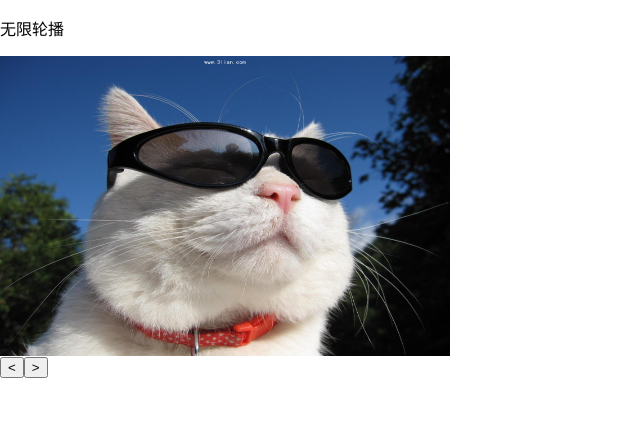
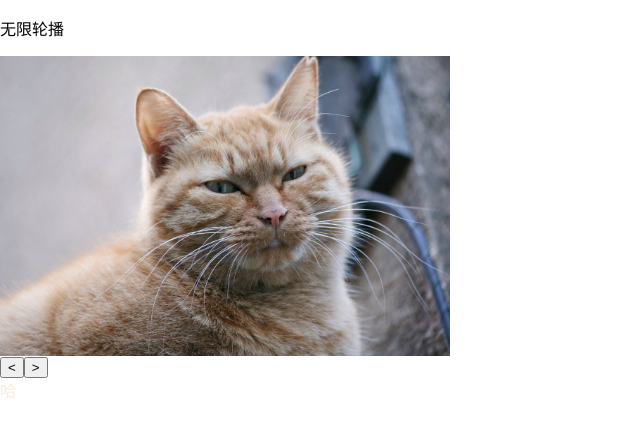
Before and after one commit to chunbin1/react-ui, a React (Create React App) app: page / in a window 1280 px wide. Shown: the top 436 px of the page, without its empty margins (0-640 px from the left). Built offline with nearby package versions, Linux system fonts and the light colour scheme.

Commit message:
有限轮播

```diff
--- a/src/App.js
+++ b/src/App.js
@@ -20,12 +20,10 @@ class App extends Component {
             alt={`图${idx}`}
           />
         ))} */}
-        <Carousel width={400} height={400}>
+        <Carousel width={450} height={300}>
           {img.map((val, idx) => (
             <img
               style={{ display: "inline-block" }}
-              width="450"
-              height="300"
               src={val}
               key={val}
               alt={`图${idx}`}
--- a/src/components/Carousel/Carousel.js
+++ b/src/components/Carousel/Carousel.js
@@ -1,16 +1,89 @@
-import React, { Component } from 'react'
-import './Carousel.scss'
+import React, { Component } from "react";
+import "./Carousel.scss";
 
 export default class Carousel extends Component {
+  constructor(props) {
+    super(props);
+    this.state = {
+      currentIndex: 0
+    };
+    const {width,height} = this.props
+    this.contentStyle = {
+      width: width,
+      height: height,
+      whiteSpace: 'nowrap',
+      overflow: 'hidden',
+      // position: 'relative'
+    };
+
+    this.renderChildren = this.renderChildren.bind(this);
+    this.setIndex = this.setIndex.bind(this);
+    this.rightHandler = this.rightHandler.bind(this);
+    this.leftHandler = this.leftHandler.bind(this);
+  }
+  rightHandler(e) {
+    console.log(e);
+    const { currentIndex } = this.state;
+    console.log(currentIndex);
+    this.setIndex(currentIndex + 1);
+  }
+  leftHandler() {
+    const { currentIndex } = this.state;
+    this.setIndex(currentIndex - 1);
+  }
+  setIndex(index) {
+    const len = this.props.children.length;
+    const nextIndex = (index + len) % len;
+    console.log(nextIndex);
+    this.setState({ currentIndex: nextIndex });
+  }
+  renderChildren() {
+    const { children, width, height } = this.props;
+    const childStyle = {
+      width: width,
+      height: height
+    };
+    const appendedChildren =[
+      children[children.length-1],
+      ...children,
+      children[0]
+    ]
+    return React.Children.map(appendedChildren, (child,index) => {
+      const childClone = React.cloneElement(child, { style: childStyle });
+      return (
+        <div
+          style={{
+            display: "inline-block"
+          }}
+          key={index}
+        >
+          {childClone}
+        </div>
+      );
+    });
+  }
+
   render() {
+    const { width, height,delay} = this.props;
+    const { currentIndex } = this.state;
+    const offset = -currentIndex * width;
+    const imageRowStyle = {
+      marginLeft: offset,
+      transition: delay||"2s"
+    };
     return (
-      <div  className='carousel'>
-        <div className='content'>
-        {this.props.children}
+      <div className="carousel">
+        <div className="content" style={this.contentStyle}>
+          <div style={imageRowStyle}> {this.renderChildren()}</div>
         </div>
-        <button className='left'>{'<'}</button>
-        <button className='right'>{'>'}</button>
+        <button className="left" onClick={this.leftHandler}>
+          {"<"}
+        </button>
+        <button className="right" onClick={this.rightHandler}>
+          {">"}
+        </button>
+        <div onClick={this.rightHandler}> 哈</div>
       </div>
-    )
+    );
   }
 }
--- a/src/components/Carousel/Carousel.scss
+++ b/src/components/Carousel/Carousel.scss
@@ -1,8 +1,8 @@
 .carousel{
   color: antiquewhite;
-  .content{
-    height: 300px;
-    width: 450px;
-    overflow: hidden;
-  }
+  // .content{
+  //   height: 300px;
+  //   width: 450px;
+  //   overflow: hidden;
+  // }
 }
```
Also changed, not shown: 1 other file (tests, documents, lock files or other folders).
